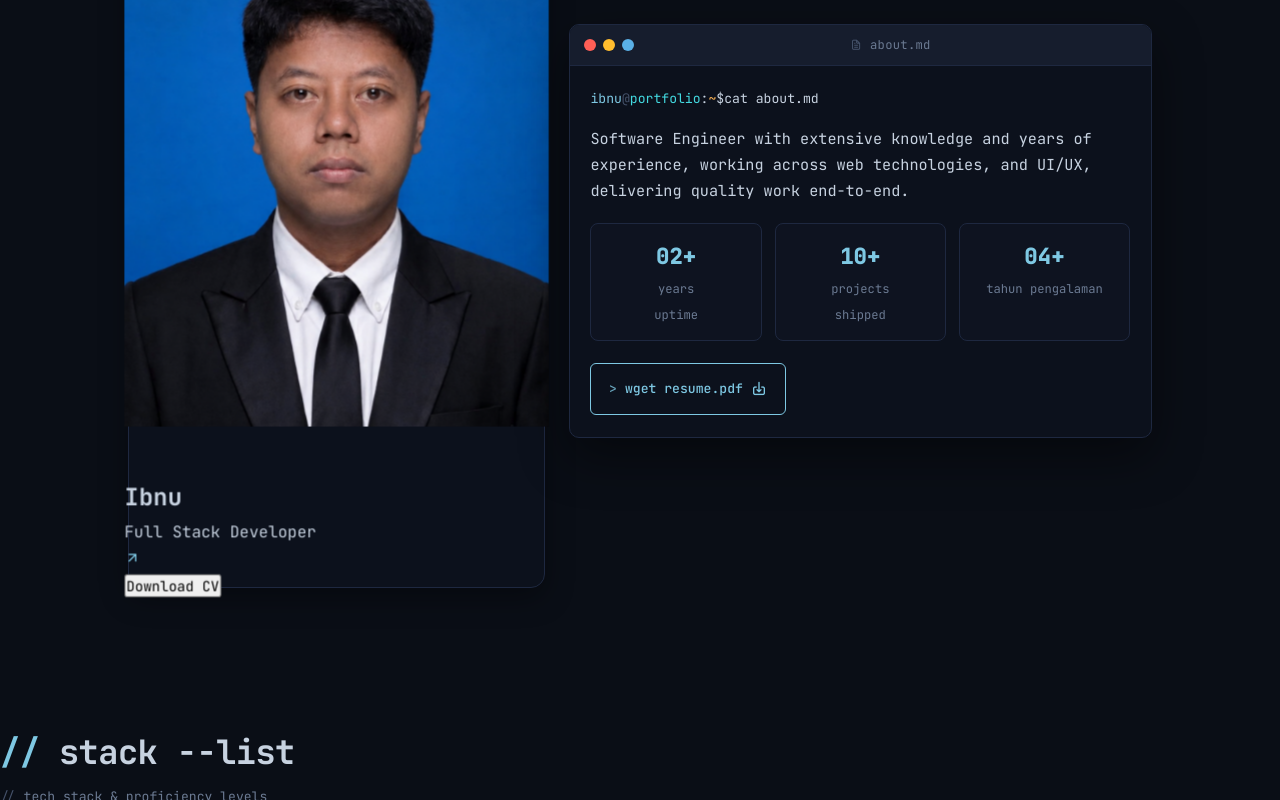
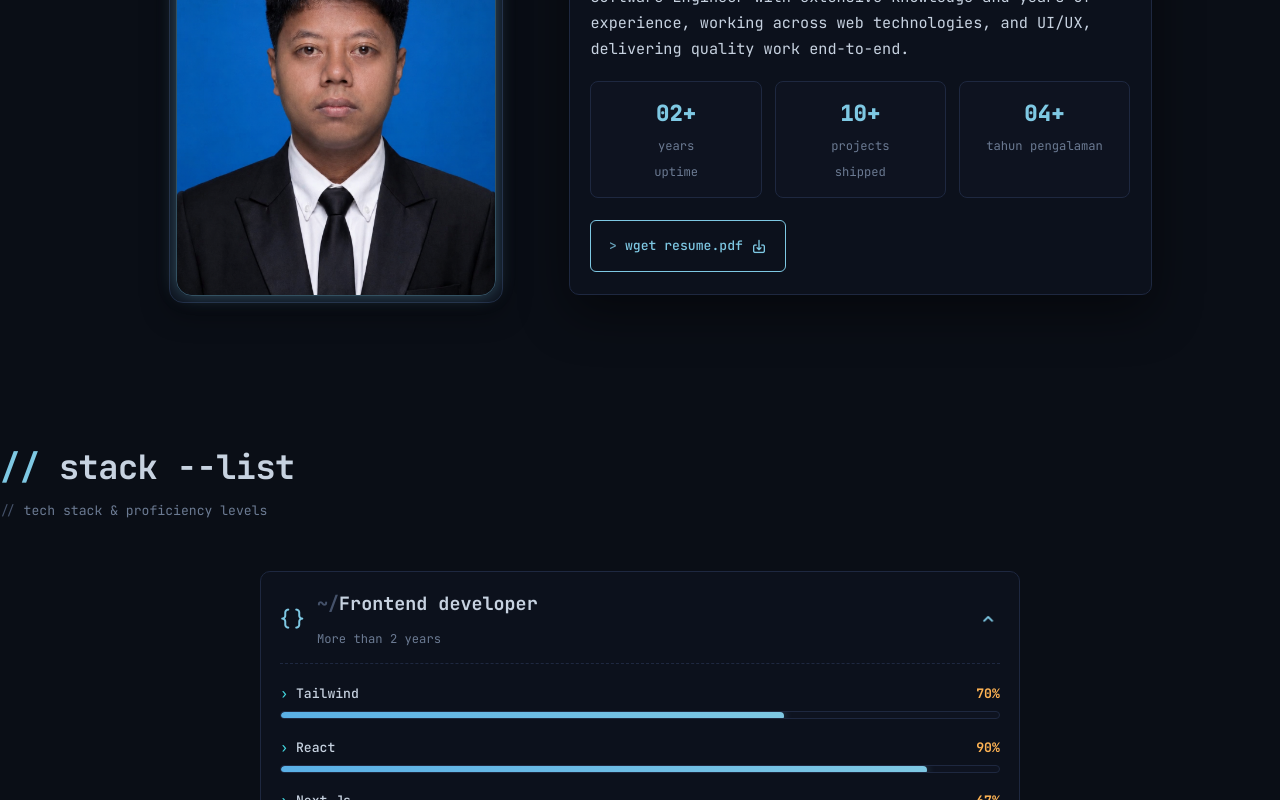
Before and after one commit to detonnn/porto2, a Vue app: page / in a window 1280 px wide. Shown: the part 981-1781 px from the top of the page. Built offline with nearby package versions, Linux system fonts and the light colour scheme; no server answers.

Commit message:
fix border foto

```diff
--- a/src/components/InteractiveTravelCard.vue
+++ b/src/components/InteractiveTravelCard.vue
@@ -1,62 +1,17 @@
 <template>
   <div
     ref="cardRef"
+    class="tilt-card"
+    :class="className"
     @mousemove="handleMouseMove"
     @mouseleave="handleMouseLeave"
     :style="cardStyle"
-    :class="[
-      'relative h-[26rem] w-80 rounded-2xl bg-transparent shadow-2xl border border-border/30 transition-transform duration-100 ease-out',
-      className
-    ]"
   >
-    <div
-      style="transform: translateZ(50px); transform-style: preserve-3d;"
-      class="absolute inset-4 grid h-[calc(100%-2rem)] w-[calc(100%-2rem)] grid-rows-[1fr_auto] rounded-xl shadow-lg"
-    >
-      <!-- Background Image -->
-      <img
-        :src="imageUrl"
-        :alt="`${title}, ${subtitle}`"
-        class="absolute inset-0 h-full w-full rounded-xl object-cover"
-      />
-
-      <!-- Darkening overlay -->
-      <div class="absolute inset-0 h-full w-full rounded-xl bg-gradient-to-b from-black/20 via-transparent to-black/60" />
-
-      <!-- Card Content -->
-      <div class="relative flex flex-col justify-between rounded-xl p-4 text-white">
-        <!-- Header -->
-        <div class="flex items-start justify-between">
-          <div>
-            <h2 style="transform: translateZ(50px)" class="text-2xl font-bold">
-              {{ title }}
-            </h2>
-            <p style="transform: translateZ(40px)" class="text-sm font-light text-white/80">
-              {{ subtitle }}
-            </p>
-          </div>
-          <a
-            :href="href"
-            target="_blank"
-            rel="noopener noreferrer"
-            :aria-label="`Learn more about ${title}`"
-            style="transform: translateZ(60px)"
-            class="flex h-10 w-10 items-center justify-center rounded-full bg-white/20 backdrop-blur-sm ring-1 ring-inset ring-white/30 transition-all hover:scale-110 hover:rotate-[2.5deg] hover:bg-white/30"
-          >
-            <i class="uil uil-arrow-up-right text-lg text-white"></i>
-          </a>
-        </div>
-
-        <!-- Footer Button -->
-        <button
-          @click="onActionClick"
-          style="transform: translateZ(40px)"
-          class="w-full rounded-lg py-3 text-center font-semibold text-white transition-all hover:scale-105 active:scale-95 bg-white/10 backdrop-blur-md ring-1 ring-inset ring-white/20 hover:bg-white/20"
-        >
-          {{ actionText }}
-        </button>
-      </div>
-    </div>
+    <img
+      :src="imageUrl"
+      :alt="`${title}, ${subtitle}`"
+      class="tilt-card__img"
+    />
   </div>
 </template>
 
@@ -64,45 +19,82 @@
 export default {
   name: "InteractiveTravelCard",
   props: {
-    title: { type: String, required: true },
-    subtitle: { type: String, required: true },
     imageUrl: { type: String, required: true },
-    actionText: { type: String, required: true },
-    href: { type: String, default: "#" },
-    onActionClick: { type: Function, default: () => {} },
+    title: { type: String, default: "" },
+    subtitle: { type: String, default: "" },
     className: { type: String, default: "" },
   },
   data() {
     return {
       rotateX: 0,
       rotateY: 0,
+      targetX: 0,
+      targetY: 0,
+      raf: null,
     };
   },
   computed: {
     cardStyle() {
       return {
         transform: `perspective(1000px) rotateX(${this.rotateX}deg) rotateY(${this.rotateY}deg)`,
-        transformStyle: "preserve-3d",
       };
     },
   },
   methods: {
     handleMouseMove(e) {
       const rect = this.$refs.cardRef.getBoundingClientRect();
-      const width = rect.width;
-      const height = rect.height;
-      const mouseXVal = e.clientX - rect.left;
-      const mouseYVal = e.clientY - rect.top;
-      const xPct = mouseXVal / width - 0.5;
-      const yPct = mouseYVal / height - 0.5;
-
-      this.rotateX = yPct * -21;
-      this.rotateY = xPct * 21;
+      const xPct = (e.clientX - rect.left) / rect.width - 0.5;
+      const yPct = (e.clientY - rect.top) / rect.height - 0.5;
+      this.targetY = xPct * 14;
+      this.targetX = yPct * -14;
+      this.startLoop();
     },
     handleMouseLeave() {
-      this.rotateX = 0;
-      this.rotateY = 0;
+      this.targetX = 0;
+      this.targetY = 0;
+      this.startLoop();
     },
+    startLoop() {
+      if (this.raf) return;
+      const step = () => {
+        this.rotateX += (this.targetX - this.rotateX) * 0.12;
+        this.rotateY += (this.targetY - this.rotateY) * 0.12;
+        const done =
+          Math.abs(this.targetX - this.rotateX) < 0.05 &&
+          Math.abs(this.targetY - this.rotateY) < 0.05;
+        if (done) {
+          this.rotateX = this.targetX;
+          this.rotateY = this.targetY;
+          this.raf = null;
+          return;
+        }
+        this.raf = requestAnimationFrame(step);
+      };
+      this.raf = requestAnimationFrame(step);
+    },
+  },
+  beforeUnmount() {
+    if (this.raf) cancelAnimationFrame(this.raf);
   },
 };
 </script>
+
+<style scoped>
+.tilt-card {
+  width: 20rem;
+  height: 26rem;
+  border-radius: 1rem;
+  border: 1px solid var(--accent-glow);
+  box-shadow: 0 0 18px var(--accent-glow);
+  overflow: hidden;
+  will-change: transform;
+}
+
+.tilt-card__img {
+  width: 100%;
+  height: 100%;
+  object-fit: cover;
+  display: block;
+  border-radius: inherit;
+}
+</style>
--- a/src/views/pages/AboutView.vue
+++ b/src/views/pages/AboutView.vue
@@ -9,9 +9,6 @@
               title="Ibnu"
               subtitle="Full Stack Developer"
               :imageUrl="about.image"
-              actionText="Download CV"
-              :href="about.cv"
-              :onActionClick="handleDownload"
             />
         </div>
 
@@ -56,11 +53,6 @@ export default {
     components: { InteractiveTravelCard },
     data() {
         return { about: data.about }
-    },
-    methods: {
-      handleDownload() {
-        window.open(this.about.cv, '_blank');
-      }
     }
 };
 </script>
```
